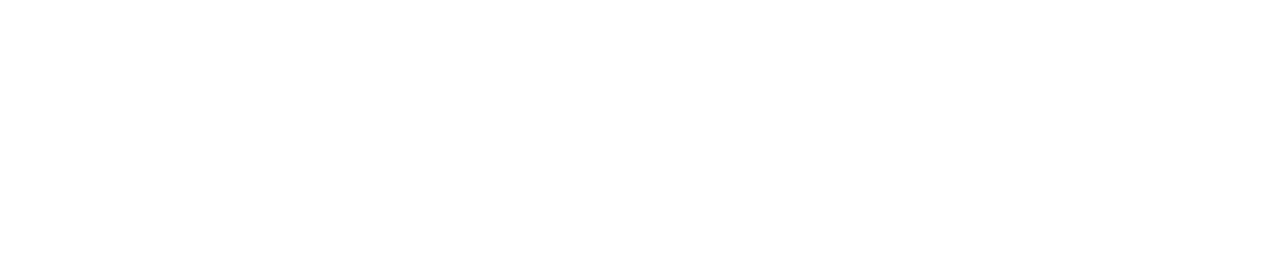
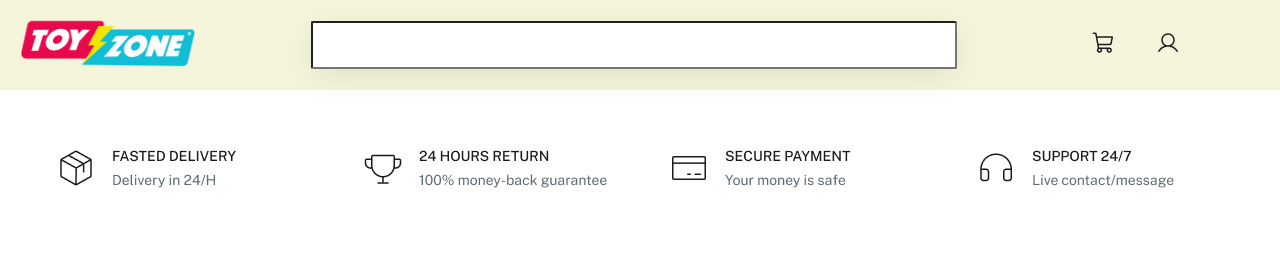
Before and after one commit to safwan-sk2110900/ToyZone, a plain HTML site: page Project_Phase1/index.html in a window 1280 px wide. Drawn offline with Linux system fonts and the light colour scheme.

Commit message:
v1.1.0
First version of project

```diff
--- a/Project_Phase1/index.html
+++ b/Project_Phase1/index.html
@@ -4,10 +4,40 @@
     <meta charset="UTF-8" />
     <meta name="viewport" content="width=device-width, initial-scale=1.0" />
     <title>ToyZone</title>
+    <link rel="stylesheet" href="https://use.fontawesome.com/releases/v5.15.4/css/all.css" />
     <link rel="stylesheet" href="styles.css" />
   </head>
 
   <body>
+    <header>
+      <nav class ="nav1" >
+        <a href="#"><img src="images/TZ_logo.2022-768x218.png" class="logo"></a>
+        <input type="search" class="search">
+        <ul class="options">
+        <li><a href=""><img src="images/ShoppingCart.png" class="cart" alt=""></a></li>
+        <li><a href=""><img src="images/User.png" class="user" alt=""></a></li>
+      </ul>
+      </nav>
+        <nav>
+
+        </nav>
+      <article class="support">
+        <ul>
+          <li><img src="images/Feature.png"></li>
+          <li><img src="images/Feature-1.png"></li>
+          <li><img src="images/Feature-2.png"></li>
+          <li><img src="images/Feature-3.png"></li>
+        </ul>
+      </article>
+
+
+
+    </header>
+
+    <main>
+
+
+    </main>
 
 
 
--- a/Project_Phase1/styles.css
+++ b/Project_Phase1/styles.css
@@ -0,0 +1,69 @@
+*{
+    margin: 0px;
+    padding: 0px;
+}
+
+body{
+    width:100%;
+}
+
+.nav1{
+    display:flex;
+    flex-direction: row;
+    height: 50px;
+    justify-content: space-between;
+    align-items: center;
+    justify-items: center;
+    padding:20px 80px;
+    background-color: beige;
+
+}
+
+.options{
+    display:flex;
+    flex-direction: row;
+    justify-content: space-between;
+    align-items: center;
+
+
+    li{
+        list-style: none;
+        padding: 20px;
+    }
+}
+
+.logo{
+    width: auto;
+    height: 50px;
+    margin-left: -60px;
+}
+
+.search{
+
+display: flex;
+flex-direction: row;
+align-items: flex-start;
+padding: 14px 20px;
+gap: 8px;
+
+margin: 0 auto;
+width: 646px;
+height: 48px;
+
+background: #FFFFFF;
+box-shadow: 0px 8px 32px rgba(0, 0, 0, 0.08);
+border-radius: 2px;
+
+}
+
+.support ul{
+    display: flex;
+    flex-direction: row;
+    flex-wrap: wrap;
+    justify-content: space-between;
+    padding: 40px;
+    align-items: center;
+    li{
+        list-style: none;
+    }
+}
```
Also changed, not shown: Project_Phase1/images/Feature-1.png (added), Project_Phase1/images/Feature-2.png (added), Project_Phase1/images/Feature-3.png (added), Project_Phase1/images/Feature.png (added), Project_Phase1/images/ShoppingCart.png (added), Project_Phase1/images/TZ_logo.2022-768x218.png (added), Project_Phase1/images/User.png (added), Project_Phase1/login.html (added).
